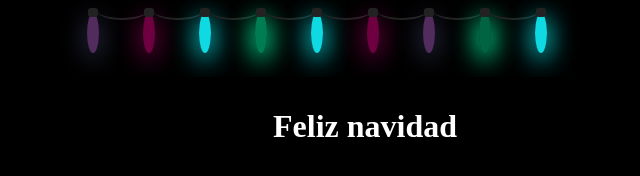
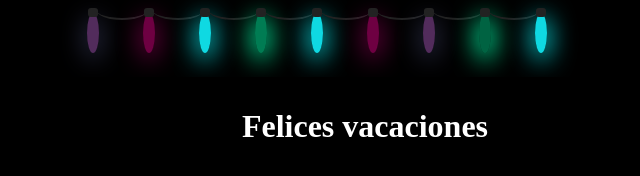
Before and after one commit to dbetm/David, a plain HTML site: page index.html in a window 1280 px wide. Shown: the whole page, without its empty margins (283-923 px from the left). Drawn offline with Linux system fonts and the light colour scheme.

Commit message:
Fix, cambiar título, felices vacaciones

```diff
--- a/index.html
+++ b/index.html
@@ -18,6 +18,6 @@
             <li></li>
             li*20
         </ul>
-        <h1>Feliz navidad</h1>
+        <h1>Felices vacaciones</h1>
     </body>
 </html>
```
